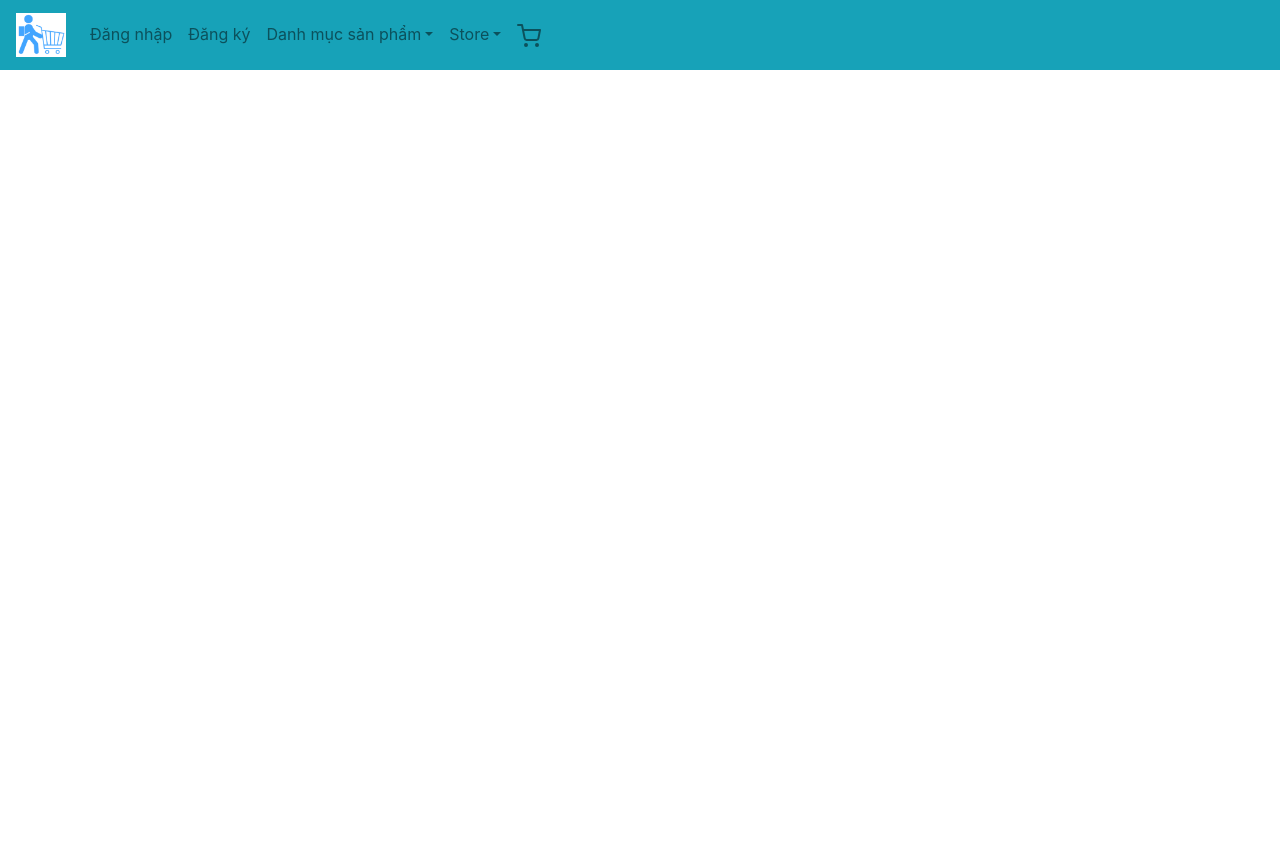
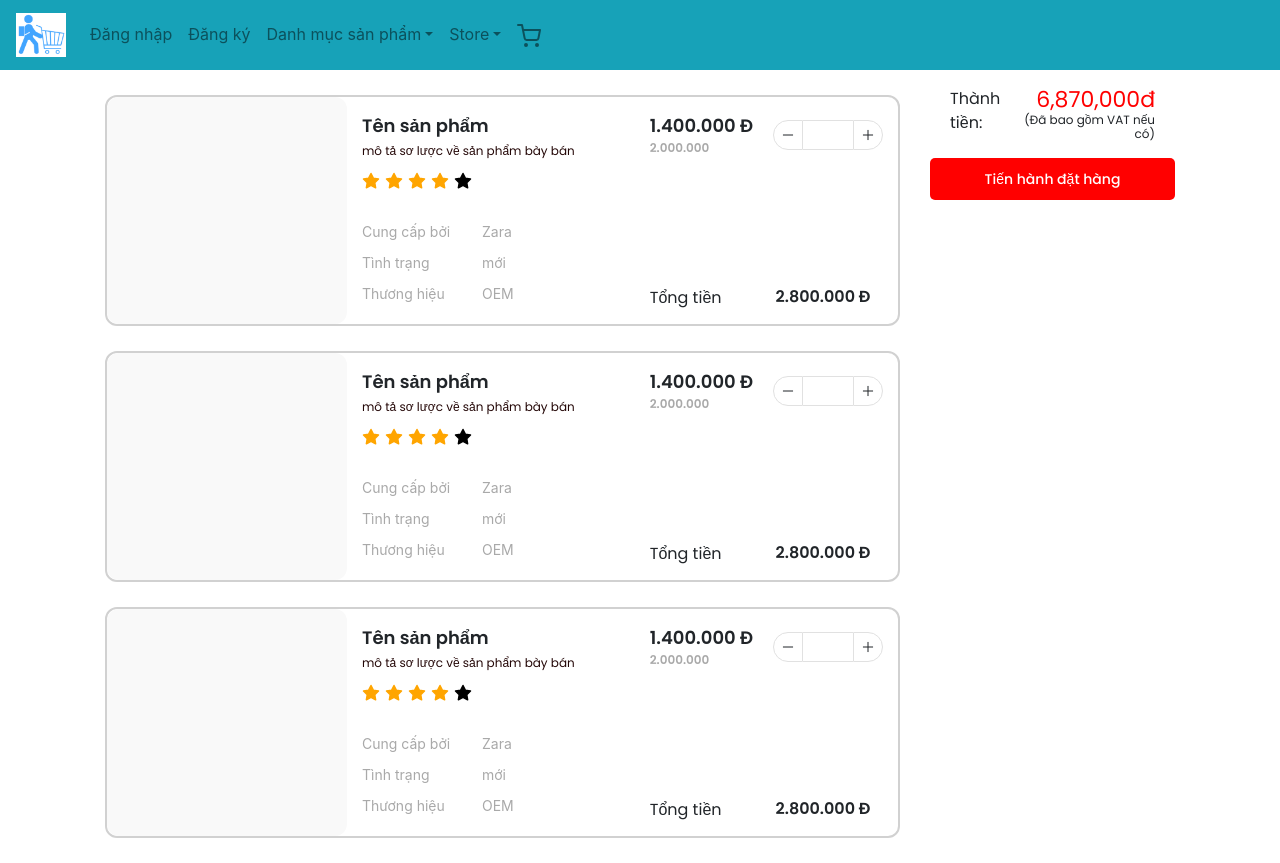
Before and after one commit to lang-market-team/lang_market_frontend, a React (Create React App) app: page /cart in a window 1280 px wide. Before the commit the page ends 800 px from the top, so only its background shows below. Built offline with nearby package versions, Linux system fonts and the light colour scheme.

Commit message:
add cart

```diff
--- /dev/null
+++ b/src/components/common/cart-product.js
@@ -0,0 +1,68 @@
+import Star from "./star";
+import "../../css/cart-product.css";
+const CartProduct = () => {
+    return (
+        <div className="cart-product">
+            <div className="cart-img">
+
+            </div>
+            <div className="cart-info">
+                <div className="cart-left">
+                    <div className="cart-product-name">
+                        Tên sản phẩm
+            </div>
+                    <div className="cart-product-description">
+                        mô tả sơ lược về sản phẩm bày bán
+            </div>
+                    <div className="cart-product-rating">
+                        <Star width="18" height="18" isActive="true" />
+                        <Star width="18" height="18" isActive="true" />
+                        <Star width="18" height="18" isActive="true" />
+                        <Star width="18" height="18" isActive="true" />
+                        <Star width="18" height="18" isActive="false" />
+                    </div>
+
+                    <div className="cart-product-supplier">
+                        <span>Cung cấp bởi</span> Zara
+            </div>
+                    <div className="cart-product-status">
+                        <span>Tình trạng</span> mới
+            </div>
+                    <div className="cart-product-trademark">
+                        <span>Thương hiệu</span> OEM
+            </div>
+                </div>
+                <div className="cart-right">
+                    <div className="cart-right-top">
+                        <div className="cart-product-price">
+                            <div className="product-new-price">
+                                1.400.000 Đ
+                    </div>
+                            <div className="product-old-price">
+                                2.000.000
+                    </div>
+                        </div>
+
+                        <div className="product-number">
+                            <div className="product-button-minus">
+                                <svg xmlns="http://www.w3.org/2000/svg" width="16" height="16" viewBox="0 0 24 24" fill="none" stroke="currentColor" strokeWidth="1.5" strokeLinecap="round" strokeLinejoin="round"><line x1="5" y1="12" x2="19" y2="12"></line></svg>
+                            </div>
+                            <input />
+                            <div className="product-button-add">
+                                <svg xmlns="http://www.w3.org/2000/svg" width="16" height="16" viewBox="0 0 24 24" fill="none" stroke="currentColor" strokeWidth="1.5" strokeLinecap="round" strokeLinejoin="round" ><line x1="12" y1="5" x2="12" y2="19"></line><line x1="5" y1="12" x2="19" y2="12"></line></svg>
+                            </div>
+                        </div>
+                    </div>
+
+                    <div className="cart-right-bottom">
+                        Tổng tiền <span>2.800.000 Đ</span>
+                    </div>
+                </div>
+            </div>
+
+
+        </div>
+    )
+}
+
+export default CartProduct;
--- /dev/null
+++ b/src/css/cart-product.css
@@ -0,0 +1,171 @@
+
+
+.cart-product{
+    border: 2px solid #D1D1D1;
+    border-radius: 12px;
+    width: 100%;
+    height: auto;
+    display: flex;
+    margin: 25px 0;
+
+}
+
+ .cart-img{
+    background-color: #F9F9F9;
+    border-radius: 12px;
+
+    width: 240px;
+    height: auto;
+}
+
+ .cart-info{
+    padding: 15px;
+    display: flex;
+    justify-content: space-between;
+    width: calc(100% - 240px);
+}
+
+ .cart-product-name{
+    font-family: "Poppins",sans-serif;
+    font-size: 18px;
+    font-style: normal;
+    font-weight: 600;
+    line-height: 27px;
+    letter-spacing: 0em;
+    text-align: left;
+    margin-bottom: 4px;
+
+}
+
+.cart-product-description{
+    font-family: "Poppins",sans-serif;
+    font-style: normal;
+    font-weight: normal;
+    font-size: 12px;
+
+    overflow: hidden;
+    text-overflow: ellipsis;
+    line-height: 16px;
+    color: #240707;
+
+    margin-bottom: 8px;
+}
+
+.cart-product-rating svg{
+    margin-right: 5px;
+}
+
+ .cart-product-rating{
+    margin-bottom: 25px;
+}
+
+ .cart-product-supplier,.cart-product-status,.cart-product-trademark{
+    display: flex;
+    font-style: normal;
+    font-weight: normal;
+    font-size: 14px;
+    line-height: 19px;
+    color: #A9A9A9;
+    padding: 6px 0;
+}
+
+ .cart-info span{
+    display: block;
+   width: 120px;
+}
+
+.cart-right{
+    display: flex;
+    flex-direction: column;
+    justify-content: space-between;
+}
+
+.cart-right-top{
+    display: flex;
+    justify-content: space-between;
+    align-items: center;
+}
+
+.cart-product-price{
+    margin-right: 20px;
+}
+
+ .product-new-price{
+    font-family: "Poppins",sans-serif;
+    font-size: 18px;
+    font-style: normal;
+    font-weight: 600;
+    line-height: 27px;
+    letter-spacing: 0em;
+    text-align: left;
+
+}
+
+ .product-old-price{
+    font-family: "Poppins",sans-serif;
+font-size: 12px;
+font-style: normal;
+font-weight: 600;
+line-height: 18px;
+letter-spacing: 0em;
+text-align: left;
+color: #A9A9A9;
+
+}
+
+.product-number{
+    display: flex;
+}
+ .product-button-minus{
+    display: flex;
+    align-items: center;
+    justify-content: center;
+    width: 30px;
+height: 30px;
+border: 1.5px solid #E1E1E1;
+border-radius: 50px 0px 0px 50px;
+}
+
+ input{
+    text-align: center;
+    width: 50px;
+height: 30px;
+border: 1.5px solid #E1E1E1;
+border-left: 0;
+border-right: 0;
+}
+
+ .product-button-add{
+    display: flex;
+    align-items: center;
+    justify-content: center;
+    width: 30px;
+height: 30px;
+border: 1.5px solid #E1E1E1;
+
+border-radius: 0px 50px 50px 0px;
+}
+
+.cart-right-bottom{
+    font-family: "Poppins",sans-serif;
+font-size: 16px;
+font-style: normal;
+font-weight: 400;
+line-height: 19px;
+letter-spacing: 0em;
+text-align: left;
+   display: flex;
+   align-items: center;
+   justify-content: space-between;
+}
+
+.cart-right-bottom span{
+    font-family: "Poppins",sans-serif;
+font-size: 16px;
+font-style: normal;
+font-weight: 600;
+line-height: 24px;
+letter-spacing: 0em;
+text-align: center;
+
+}
--- /dev/null
+++ b/src/css/cart.css
@@ -0,0 +1,91 @@
+
+.my-container{
+    margin: 0 90px;
+}
+
+.pay-box{
+    padding: 17px 20px;
+    background: #FFFFFF;
+    border-radius: 5px;
+    display: flex;
+    justify-content: space-between;
+    font-family: "Poppins",sans-serif;
+font-size: 16px;
+font-style: normal;
+font-weight: 400;
+line-height: 24px;
+letter-spacing: 0em;
+text-align: left;
+
+}
+
+.pay-money{
+    font-family: "Poppins",sans-serif;
+    font-size: 12px;
+    font-style: normal;
+    font-weight: 300;
+    line-height: 14px;
+    letter-spacing: 0em;
+    text-align: right;
+
+}
+
+.pay-money span{
+    color: #FF0000;
+
+    font-family: "Poppins",sans-serif;
+font-size: 22px;
+font-style: normal;
+font-weight: 400;
+line-height: 26px;
+letter-spacing: 0em;
+text-align: right;
+
+    display: block;
+}
+
+.pay .pay-button{
+    text-align: center;
+    border-radius: 5px;
+    background: #FF0000;
+    width: 100%;
+
+    padding: 13px 0;
+
+    font-family: "Poppins",sans-serif;
+font-style: normal;
+font-weight: 500;
+font-size: 14px;
+line-height: 16px;
+
+color: #FFFFFF;
+}
+
+
+
+@media (max-width: 1024px){
+
+    .my-container {
+        margin: 100px 0px;
+    }
+
+
+}
+
+@media (max-width: 768px){
+
+    .my-container {
+        margin: 0 45px;
+    }
+
+
+}
+
+@media (max-width: 420px){
+
+    .my-container {
+        margin: 0;
+    }
+
+
+}
--- a/src/pages/cart.js
+++ b/src/pages/cart.js
@@ -1,6 +1,33 @@
+import "../css/cart.css";
+import CartProduct from "../components/common/cart-product";
 const Cart = () => {
     return (
-        <div></div>
+        <div className="cart my-container">
+            <div className="container-fluid">
+                <div className="row">
+                    <div className="col-lg-9 col-12">
+                        <CartProduct />
+                        <CartProduct />
+                        <CartProduct />
+                    </div>
+                    <div className="col-lg-3 col-12">
+                        <div className="pay">
+                            <div className="pay-box">
+                                Thành tiền:
+                                <div className="pay-money">
+                                    <span>6,870,000đ</span>
+                                    (Đã bao gồm VAT nếu có)
+                                </div>
+                            </div>
+
+                            <div className="pay-button">
+                                Tiến hành đặt hàng
+                            </div>
+                        </div>
+                    </div>
+                </div>
+            </div>
+        </div>
     )
 }
 
```
Also changed, not shown: src/asset/icon/minus.svg (added), src/asset/icon/plus.svg (added).
